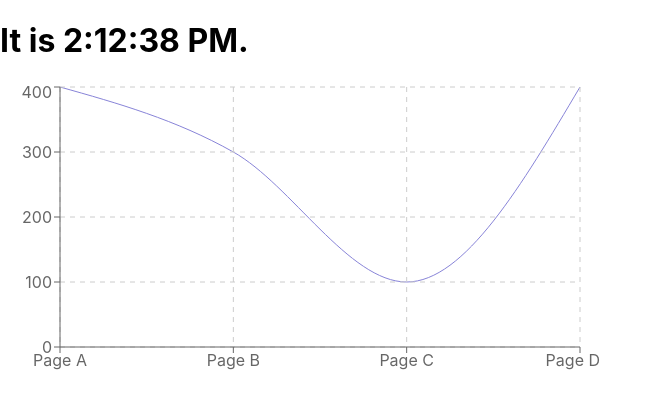
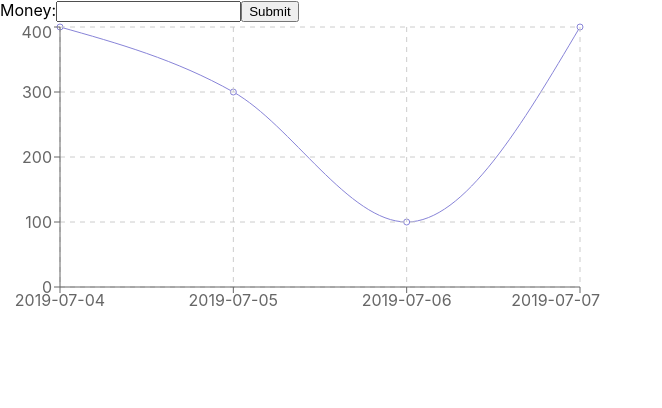
Before and after one commit to gtb-2019-team-1/Life-Plan-App, a React (Create React App) app: page / in a window 1280 px wide. Shown: the top 408 px of the page, without its empty margins (0-662 px from the left). Built offline with nearby package versions, Linux system fonts and the light colour scheme.

Commit message:
formの値をグラフに描画

```diff
--- a/src/App.js
+++ b/src/App.js
@@ -1,42 +1,53 @@
 import React from 'react';
-import logo from './logo.svg';
 import './App.css';
 import {LineChart, Line, CartesianGrid, ResponsiveContainer, XAxis, YAxis, Tooltip} from 'recharts';
-import moment from 'moment'
 
 
-class Clock extends React.Component {
+export default class App extends React.Component {
   constructor(props) {
     super(props);
-    this.state = {date: new Date()};
+    this.state = {
+        money:'',
+        data: [{time: '2019-07-04', money: 400}, {time: '2019-07-05', money: 300}, {time: '2019-07-06', money: 100}, {time: '2019-07-07', money: 400}]
+    };
+    this.handleChange = this.handleChange.bind(this);
+    this.handleSubmit = this.handleSubmit.bind(this);
   }
 
   componentDidMount() {
-    this.timerID = setInterval(
-      () => this.tick(),
-      1000
-    );
   }
 
   componentWillUnmount() {
-    clearInterval(this.timerID);
   }
 
-  tick() {
-    this.setState({
-      date: new Date()
+  handleChange(event) {
+    this.setState({money: event.target.value});
+  }
+
+  handleSubmit(event) {
+    alert('A time was submitted: ' + this.state.money);
+    //this.state.data.push({time: 'new', money: this.state.money}); // array破壊している。以下の方法またはstate.dataをオブジェクトコピーとして更新
+    this.setState((state) => {
+      return {data: state.data.concat({time: 'new', money: parseInt(state.money)})}
     });
+    event.preventDefault();
   }
 
   render() {
-    const data = [{name: 'Page A', uv: 400}, {name: 'Page B', uv: 300}, {name: 'Page C', uv: 100}, {name: 'Page D', uv: 400}];
     return (
       <div>
-        <h1>It is {this.state.date.toLocaleTimeString()}.</h1>
-        <LineChart width={600} height={300} data={data} margin={{ top: 5, right: 20, bottom: 5, left: 0 }}>
-          <Line type="monotone" dataKey="uv" stroke="#8884d8" />
+        <form onSubmit={this.handleSubmit}>
+          <label>
+            Money:
+            <input name="money" value={this.state.money} type="text" onChange={this.handleChange}/>
+          </label>
+          <input type="submit" value="Submit" />
+        </form>
+        {/* {console.log(this.state.data)} */}
+        <LineChart width={600} height={300} data={this.state.data} margin={{ top: 5, right: 20, bottom: 5, left: 0 }}>
+          <Line type="monotone" dataKey="money" stroke="#8884d8" />
           <CartesianGrid stroke="#ccc" strokeDasharray="5 5" />
-          <XAxis dataKey="name" />
+          <XAxis dataKey="time" />
           <YAxis />
           <Tooltip />
         </LineChart>
@@ -44,5 +55,3 @@ class Clock extends React.Component {
     );
   }
 }
-
-export default Clock;
```
Also changed, not shown: src/components/Graph.jsx (added, +14 -0 lines), src/logo.svg (deleted).
